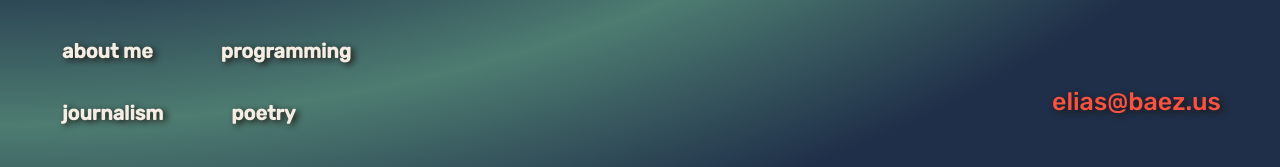
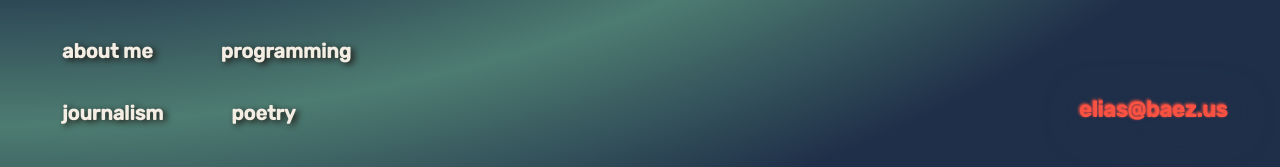
Before and after one commit to baezus/dreamhost-baezus, a React (Create React App) app in the folder client/: page / in a window 1280 px wide. In both pictures the pointer is over the button "elias@baez.us". Shown: the part 630-797 px from the top of the page. Built offline with nearby package versions, Linux system fonts and the light colour scheme; a web font is replaced by a local one.

Commit message:
Email kind of glows when you hover over it now.

```diff
--- a/client/src/styles/App.scss
+++ b/client/src/styles/App.scss
@@ -59,9 +59,14 @@ button.button.is-rounded.is-size-5-mobile.is-pulled-right {
   bottom: 1.5em;
   right: 1em;
   color: $three;
-  font-weight: 400;
-  font-size: 1.25em;
+  font-size: 1.10em;
   display: block;
+}
+
+button.button.is-rounded.is-size-5-mobile.is-pulled-right:hover {
+  color: $three;
+  text-shadow: -1px -1px 3px $three;
+  filter: drop-shadow(5px 5px 20px $one);
 }
 
 a.is-size-5 {
```
